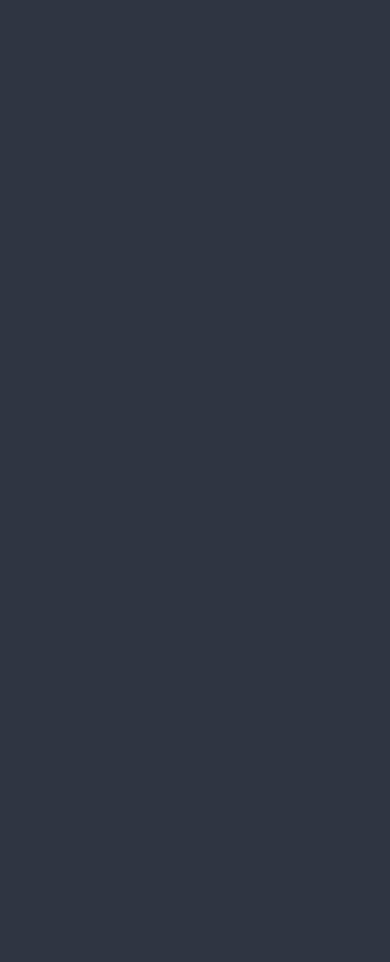
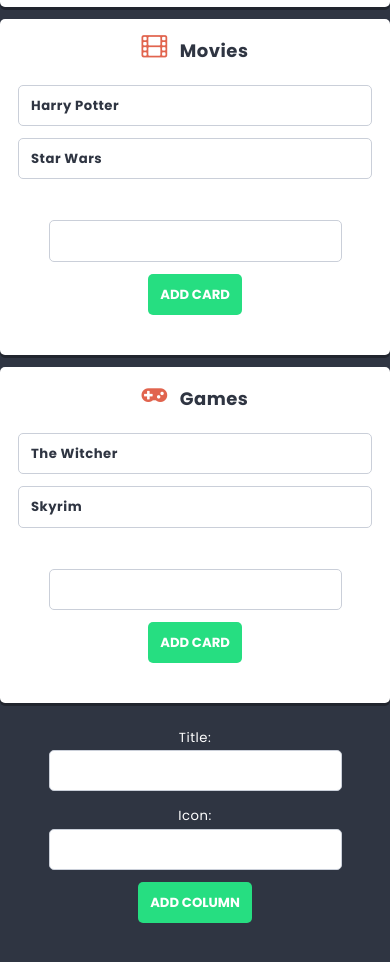
Before and after one commit to Shinjhin/project-react, a React (Create React App) app: page / in a window 390 px wide. Shown: the part 940-1902 px from the top of the page. Before the commit the page ends 902 px from the top, so only its background shows below. Built offline with nearby package versions, Linux system fonts and the light colour scheme.

Commit message:
add column and card components - 11.7

```diff
--- a/package.json
+++ b/package.json
@@ -7,10 +7,12 @@
     "@testing-library/react": "^12.1.2",
     "@testing-library/user-event": "^13.5.0",
     "font-awesome": "^4.7.0",
+    "nanoid": "^3.2.0",
     "react": "^17.0.2",
     "react-dom": "^17.0.2",
     "react-scripts": "5.0.0",
     "sass": "^1.49.7",
+    "shortid": "^2.2.16",
     "web-vitals": "^2.1.4"
   },
   "scripts": {
--- /dev/null
+++ b/src/components/Card/Card.js
@@ -0,0 +1,9 @@
+import styles from './Card.module.scss'
+
+const Card = props => {
+    return (
+        <li className={styles.card}>{props.title}</li>
+    );
+};
+
+export default Card;
--- /dev/null
+++ b/src/components/Card/Card.module.scss
@@ -0,0 +1,13 @@
+@import '../../styles/settings.scss';
+
+.card {
+    position: relative;
+    background: $color-light;
+    border: 1px solid lighten($color-dark, 60%);
+    padding: $base-size;
+    margin: 0 0 $base-size 0;
+    border-radius: $radius;
+    display: flex;
+    justify-content: space-between;
+    font-weight: bold;
+}
--- /dev/null
+++ b/src/components/CardForm/CardForm.js
@@ -0,0 +1,24 @@
+import { useState } from 'react/cjs/react.development';
+import TextInput from '../TextInput/TextInput';
+import styles from './CardForm.module.scss'
+import Button from '../Button/Button';
+
+const CardForm = props => {
+
+    const [title, setTitle] = useState('');
+
+    const handleSubmit = e => {
+        e.preventDefault();
+        props.action({title: title }, props.columnId );
+        setTitle('');
+    };
+
+    return (
+        <form className={styles.cardForm} onSubmit={handleSubmit}>
+            <TextInput value={title} onChange={e => setTitle(e.target.value)} />
+            <Button>Add Card</Button>
+        </form>
+    );
+};
+
+export default CardForm;
--- /dev/null
+++ b/src/components/CardForm/CardForm.module.scss
@@ -0,0 +1,18 @@
+.cardForm {
+    text-align: center;
+    padding: 10px;
+}
+
+.span {
+    margin: 5px;
+}
+
+@media (max-width: 767px) {
+    .cardForm {
+        display: block;
+    }
+
+    .span {
+        display: block;
+    }
+}
--- a/src/components/Column/Column.js
+++ b/src/components/Column/Column.js
@@ -1,9 +1,15 @@
+import Card from '../Card/Card';
+import CardForm from '../CardForm/CardForm';
 import styles from './Column.module.scss'
 
 const Column = props => {
     return (
         <article className={styles.column}>
             <h1 className={styles.title}><span className={styles.icon + ' fa fa-' + props.icon}></span>{props.title}</h1>
+            <ul className={styles.cards}>
+                {props.cards.map(card => <Card key={card.id} title={card.title} />)}
+            </ul>
+            <CardForm columnId={props.id} action={props.action} />
         </article>
     )
 }
--- /dev/null
+++ b/src/components/ColumnForm/ColumnForm.js
@@ -0,0 +1,27 @@
+import styles from './ColumnForm.module.scss'
+import { useState } from 'react';
+import Button from '../Button/Button';
+import TextInput from '../TextInput/TextInput';
+
+const ColumnForm = props => {
+
+    const [title, setTitle] = useState('');
+    const [icon, setIcon] = useState('');
+
+    const handleSubmit = e => {
+        e.preventDefault();
+        props.action({ title: title, icon: icon })
+        setTitle('');
+        setIcon('');
+    };
+
+    return(
+    <form className={styles.columnForm} onSubmit={handleSubmit}>
+        <span className={styles.span}>Title:</span> <TextInput type="text" value={title} onChange={e => setTitle(e.target.value)} />
+        <span className={styles.span}>Icon:</span> <TextInput type="text" value={icon} onChange={e => setIcon(e.target.value)} />
+        <Button>Add column</Button>
+    </form>
+    )
+}
+
+export default ColumnForm;
--- /dev/null
+++ b/src/components/ColumnForm/ColumnForm.module.scss
@@ -0,0 +1,18 @@
+.columnForm {
+    text-align: center;
+    padding: 10px;
+}
+
+.span {
+    margin: 5px;
+}
+
+@media (max-width: 767px) {
+    .columnForm {
+        display: block;
+    }
+
+    .span {
+        display: block;
+    }
+}
--- a/src/components/List/List.js
+++ b/src/components/List/List.js
@@ -1,7 +1,57 @@
 import Column from '../Column/Column.js';
 import styles from './List.module.scss'
+import { useState } from 'react';
+import shortid from 'shortid';
+import ColumnForm from '../ColumnForm/ColumnForm.js';
 
 const List = () => {
+
+    const [columns, setColumns] = useState([
+    {
+	id: 1,
+	title: 'Books',
+	icon: 'book',
+	cards: [
+		{ id: 1, title: 'This is Going to Hurt' },
+		{ id: 2, title: 'Interpreter of Maladies' }
+	]
+    },
+        {
+	id: 2,
+	title: 'Movies',
+	icon: 'film',
+	cards: [
+		{ id: 1, title: 'Harry Potter' },
+		{ id: 2, title: 'Star Wars' }
+	]
+    },
+    {
+	id: 3,
+	title: 'Games',
+	icon: 'gamepad',
+	cards: [
+		{ id: 1, title: 'The Witcher' },
+		{ id: 2, title: 'Skyrim' }
+	]
+    }
+    ]);
+
+    const addCard = (newCard, columnId) => {
+		const columnsUpdated = columns.map(column => {
+			if(column.id === columnId)
+				return { ...column, cards: [...column.cards, { id: shortid(), title: newCard.title }]}
+			else
+				return column
+		})
+
+		setColumns(columnsUpdated);
+
+	};
+
+    const addColumn = newColumn => {
+		setColumns([...columns, { id: shortid(), title: newColumn.title, icon: newColumn.icon, cards: [] }]);
+    };
+
     return (
         <div className={styles.list}>
             <header className={styles.header}>
@@ -9,10 +59,9 @@ const List = () => {
             </header>
             <p className={styles.description}>Interesting things I want to check out</p>
             <section className={styles.columns}>
-                <Column title="Books" icon="book" />
-                <Column title="Movies" icon="film" />
-                <Column title="Games" icon="gamepad" />
+            {columns.map(column => <Column key={column.id} id={column.id} title={column.title} icon={column.icon} cards={column.cards} action={addCard}/>)}
             </section>
+            <ColumnForm action={addColumn} />
         </div>
     )
 };
--- a/src/components/TextInput/TextInput.js
+++ b/src/components/TextInput/TextInput.js
@@ -1,7 +1,7 @@
 import styles from './TextInput.module.scss';
 
 const TextInput = props => {
-  return <input className={styles.input} placeholder={props.placeholder} type="text" />
+  return (<input className={styles.input} placeholder={props.placeholder} type="text" value={props.value} onChange={props.onChange} />);
 };
 
 export default TextInput;
```
Also changed, not shown: 1 other file (tests, documents, lock files or other folders).
